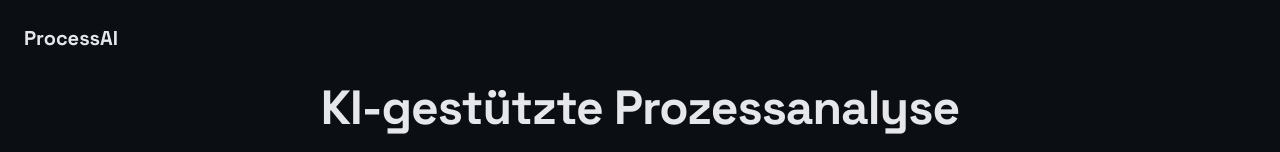
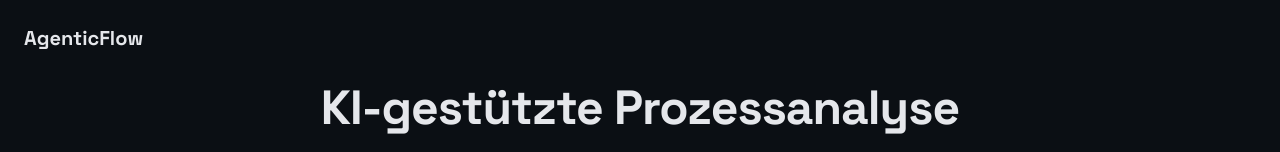
Before and after one commit to LPSchirmer/swps_ai_agents_for_bpi, a React (Vite) app in the folder frontend/: page / in a window 1280 px wide. Shown: the top 152 px of the page. Built offline with nearby package versions, Linux system fonts and the light colour scheme.

Commit message:
Rebranding: ProcessAI → AgenticFlow
- App-Name in Dashboard, UploadView und index.html geändert
- Konsistentes Branding über alle Komponenten

```diff
--- a/frontend/index.html
+++ b/frontend/index.html
@@ -4,7 +4,7 @@
     <meta charset="UTF-8" />
     <link rel="icon" type="image/svg+xml" href="/vite.svg" />
     <meta name="viewport" content="width=device-width, initial-scale=1.0" />
-    <title>ProcessAI Platform</title>
+    <title>AgenticFlow Platform</title>
     <!-- Preload Fonts for Performance -->
     <link rel="preconnect" href="https://fonts.googleapis.com">
     <link rel="preconnect" href="https://fonts.gstatic.com" crossorigin>
--- a/frontend/src/components/Dashboard.tsx
+++ b/frontend/src/components/Dashboard.tsx
@@ -285,7 +285,7 @@ const Dashboard = ({ uploadedFile, uploadedFiles = [], processDescription = '',
       {/* Header */}
       <div className="border-b border-border px-8 py-5">
         <div className="flex items-center justify-between max-w-[1600px] mx-auto">
-          <span className="text-xl font-semibold font-display">ProcessAI</span>
+          <span className="text-xl font-semibold font-display">AgenticFlow</span>
           <button
             onClick={onNewAnalysis}
             className="px-5 py-2.5 bg-accent hover:bg-accent-hover text-white rounded-button font-medium transition-all duration-150 shadow-button hover:-translate-y-0.5"
--- a/frontend/src/components/UploadView.tsx
+++ b/frontend/src/components/UploadView.tsx
@@ -106,7 +106,7 @@ const UploadView = ({ onFileUpload, onTextSubmit, onCombinedSubmit }: UploadView
     <div className="min-h-screen bg-background flex flex-col p-6">
       {/* Header */}
       <div className="flex items-center justify-between mb-8">
-        <span className="text-xl font-display font-bold text-text-primary">ProcessAI</span>
+        <span className="text-xl font-display font-bold text-text-primary">AgenticFlow</span>
       </div>
 
       {/* Main Content - ChatGPT Style */}
```
